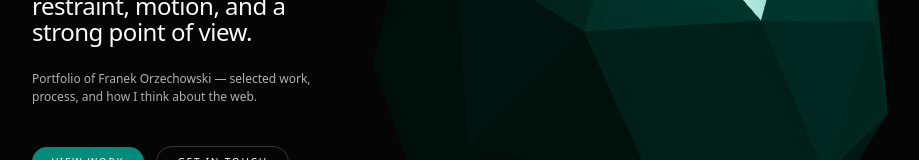
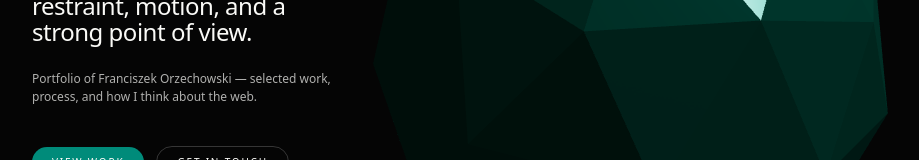
Before and after one commit to fraorzi/Portfolio, a React (Vite) app: page / in a window 1280 px wide. Shown: the part 347-507 px from the top of the page, without its empty margins (8-927 px from the left). Built offline with nearby package versions, Linux system fonts and the light colour scheme.

Commit message:
chore: rename Franek to Franciszek across copy and metadata

```diff
--- a/index.html
+++ b/index.html
@@ -5,14 +5,14 @@
     <meta name="viewport" content="width=device-width, initial-scale=1.0" />
     <link rel="icon" type="image/svg+xml" href="/favicon.svg" />
 
-    <title>Franek Orzechowski — Portfolio</title>
+    <title>Franciszek Orzechowski — Portfolio</title>
     <meta
       name="description"
       content="Portfolio Franka Orzechowskiego — front-end developer specjalizujący się w nowoczesnych interfejsach, animacjach i 3D."
     />
 
     <meta property="og:type" content="website" />
-    <meta property="og:title" content="Franek Orzechowski — Portfolio" />
+    <meta property="og:title" content="Franciszek Orzechowski — Portfolio" />
     <meta
       property="og:description"
       content="Front-end developer · interfejsy, motion, 3D."
@@ -21,7 +21,7 @@
     <meta name="theme-color" content="#050505" />
 
     <meta name="twitter:card" content="summary_large_image" />
-    <meta name="twitter:title" content="Franek Orzechowski — Portfolio" />
+    <meta name="twitter:title" content="Franciszek Orzechowski — Portfolio" />
     <meta
       name="twitter:description"
       content="Front-end developer · interfejsy, motion, 3D."
--- a/src/components/loading/LoadingScreen.tsx
+++ b/src/components/loading/LoadingScreen.tsx
@@ -29,7 +29,7 @@ export function LoadingScreen() {
           >
             <span className="bg-primary-500 block size-2 rounded-full" />
             <span className="font-display text-md tracking-tight">
-              Franek Orzechowski
+              Franciszek Orzechowski
             </span>
           </motion.div>
         </motion.div>
--- a/src/components/nav/Navbar.tsx
+++ b/src/components/nav/Navbar.tsx
@@ -40,7 +40,7 @@ export function Navbar() {
           href="#hero"
           className="font-display text-md text-ink tracking-tight"
         >
-          Franek Orzechowski
+          Franciszek Orzechowski
         </a>
 
         <ul className="hidden items-center gap-7 md:flex">
--- a/src/sections/Footer/index.tsx
+++ b/src/sections/Footer/index.tsx
@@ -2,7 +2,7 @@ export function Footer() {
   return (
     <footer className="section-light border-ink/10 border-t">
       <div className="container-page text-2xs text-ink/50 flex flex-col gap-4 py-10 tracking-[0.24em] uppercase md:flex-row md:items-center md:justify-between">
-        <span>© {new Date().getFullYear()} Franek Orzechowski</span>
+        <span>© {new Date().getFullYear()} Franciszek Orzechowski</span>
         <span>Built with React · Three.js · Motion · GSAP</span>
       </div>
     </footer>
--- a/src/sections/Hero/index.tsx
+++ b/src/sections/Hero/index.tsx
@@ -18,8 +18,8 @@ export function Hero() {
           view.
         </h1>
         <p className="text-paper/70 mt-6 max-w-[44ch] text-sm">
-          Portfolio of Franek Orzechowski — selected work, process, and how I
-          think about the web.
+          Portfolio of Franciszek Orzechowski — selected work, process, and how
+          I think about the web.
         </p>
         <div className="mt-10 flex items-center gap-3">
           <a
```
Also changed, not shown: 2 other files (tests, documents, lock files or other folders).
